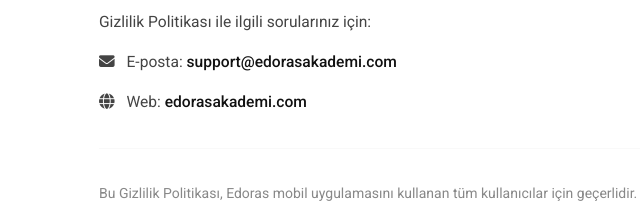
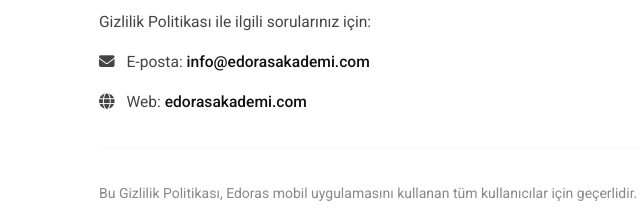
Before and after one commit to furkanesmer-dev/edoras-landing, a plain HTML site: page privacy-policy.html in a window 1280 px wide. Shown: the part 2953-3165 px from the top of the page, 155-795 px from the left. Drawn offline with Linux system fonts and the light colour scheme.

Commit message:
Update privacy-policy.html email

```diff
--- a/privacy-policy.html
+++ b/privacy-policy.html
@@ -278,7 +278,7 @@
 					<div class="policy-contact">
 						<p>
 							<i class="fa-solid fa-envelope me-2"></i>
-							E-posta: <a href="mailto:support@edorasakademi.com">support@edorasakademi.com</a>
+							E-posta: <a href="mailto:info@edorasakademi.com">info@edorasakademi.com</a>
 						</p>
 						<p>
 							<i class="fa-solid fa-globe me-2"></i>
```
